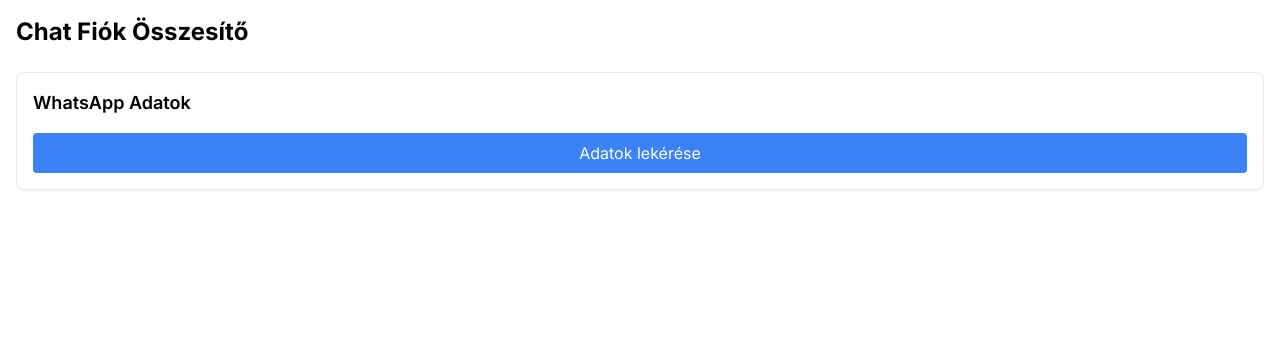
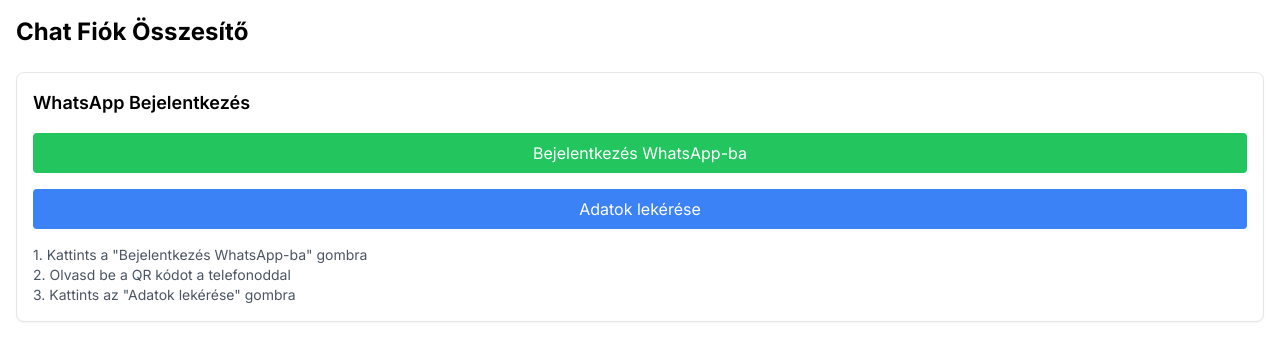
Before and after one commit to szilamer/msg_dashboard, a Next.js app: page / in a window 1280 px wide. Shown: the top 360 px of the page. Built offline with nearby package versions, Linux system fonts and the light colour scheme.

Commit message:
fix: Bejelentkezés és adatlekérés kombinálása

```diff
--- a/app/page.tsx
+++ b/app/page.tsx
@@ -3,14 +3,12 @@
 import WhatsAppLogin from '@/components/WhatsAppLogin'
 
 export default function Home() {
-  const [refreshTrigger, setRefreshTrigger] = useState(0)
-
   return (
     <main className="container mx-auto p-4">
       <h1 className="text-2xl font-bold mb-6">Chat Fiók Összesítő</h1>
 
       <div className="mb-8">
-        <WhatsAppLogin onSuccess={() => setRefreshTrigger(prev => prev + 1)} />
+        <WhatsAppLogin />
       </div>
     </main>
   )
--- a/components/WhatsAppLogin.tsx
+++ b/components/WhatsAppLogin.tsx
@@ -11,6 +11,10 @@
 export default function WhatsAppLogin() {
   const [loading, setLoading] = useState(false)
   const [stats, setStats] = useState<WhatsAppStats | null>(null)
+
+  const handleLogin = () => {
+    window.open('https://web.whatsapp.com', 'WhatsApp Web', 'width=800,height=600')
+  }
 
   const handleCheck = async () => {
     try {
@@ -31,9 +35,21 @@
   return (
     <div className="space-y-4">
       <div className="p-4 border rounded-lg bg-white shadow-sm">
-        <h2 className="text-lg font-semibold mb-4">WhatsApp Adatok</h2>
+        <h2 className="text-lg font-semibold mb-4">WhatsApp Bejelentkezés</h2>
 
         <div className="space-y-4">
+          <button
+            onClick={handleLogin}
+            disabled={loading}
+            className={`
+              w-full py-2 px-4 rounded
+              ${loading ? 'bg-gray-300' : 'bg-green-500 hover:bg-green-600'}
+              text-white
+            `}
+          >
+            Bejelentkezés WhatsApp-ba
+          </button>
+
           <button
             onClick={handleCheck}
             disabled={loading}
@@ -45,6 +61,12 @@
           >
             {loading ? 'Betöltés...' : 'Adatok lekérése'}
           </button>
+
+          <p className="text-sm text-gray-600">
+            1. Kattints a "Bejelentkezés WhatsApp-ba" gombra<br />
+            2. Olvasd be a QR kódot a telefonoddal<br />
+            3. Kattints az "Adatok lekérése" gombra
+          </p>
         </div>
       </div>
 
```
Also changed, not shown: 1 other file (tests, documents, lock files or other folders).
